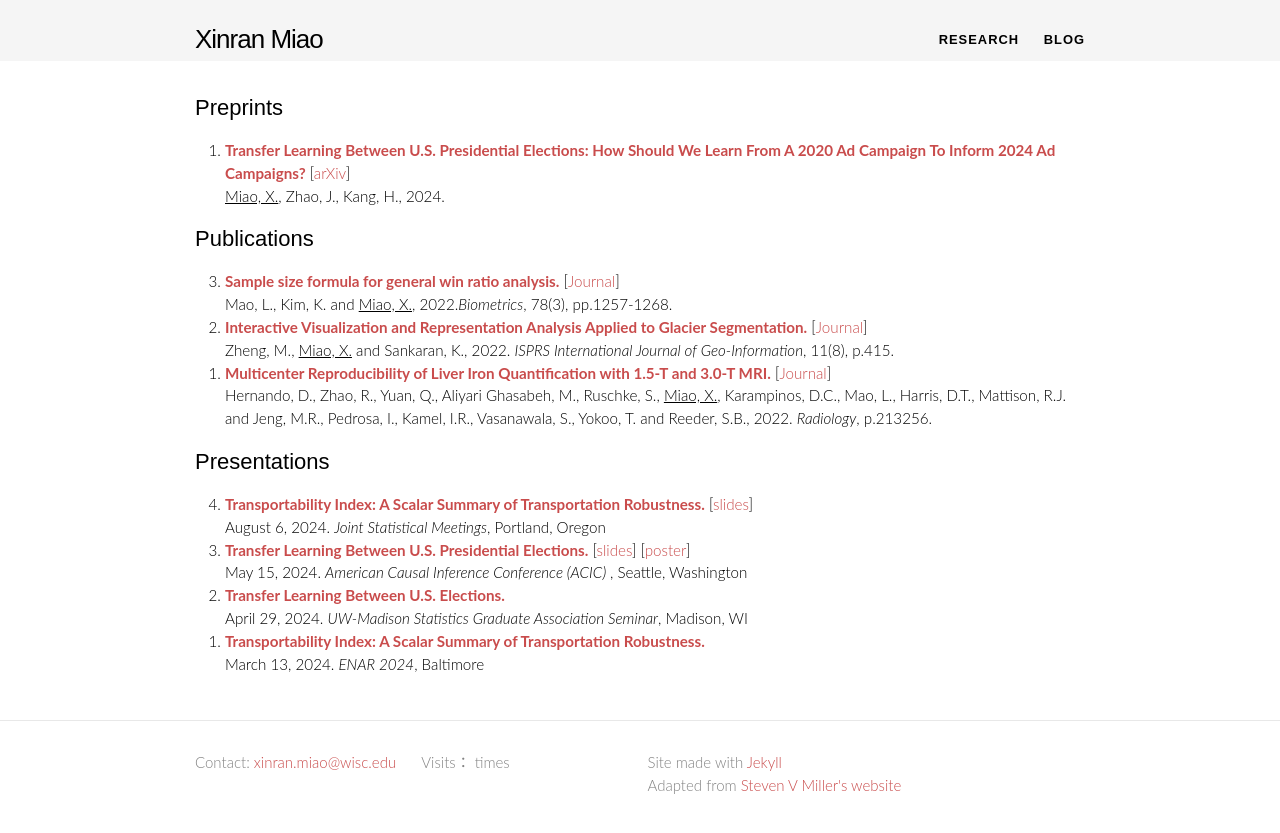
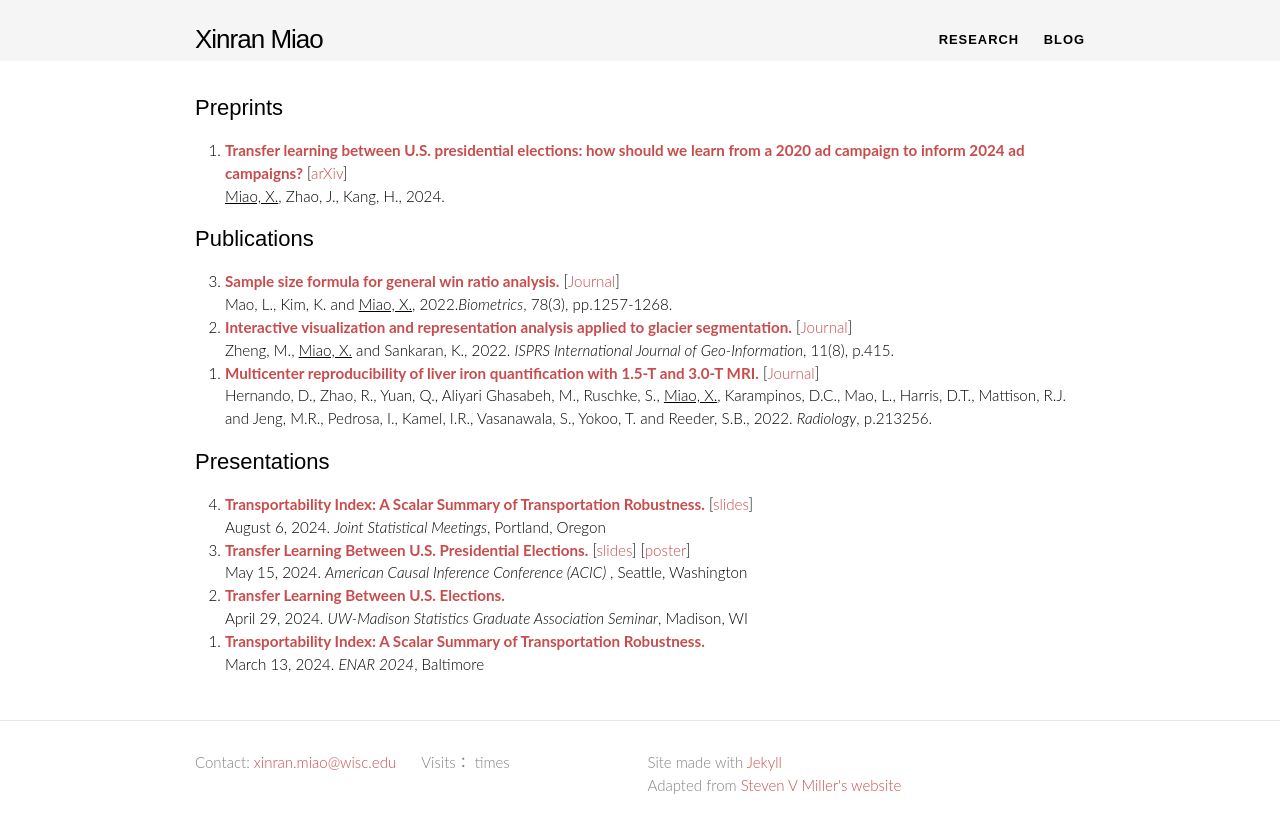
Before and after one commit to XinranMiao/XinranMiao.github.io, a Jekyll site: the page built from research.html, in a window 1280 px wide. Shown: the top 833 px of the page. Built offline with Jekyll 4.4.1, drawn with Linux system fonts in a browser that asks for light colours; nearby versions of some CDN libraries; some web fonts are replaced; comment, search, counter and statistics services are not loaded.

Commit message:
lower letters

```diff
--- a/research.html
+++ b/research.html
@@ -9,7 +9,7 @@ layout: default
 
 <h2>Preprints</h2>
 <ol>
-	<li><a href="https://www.arxiv.org/abs/2411.01100"><b>Transfer Learning Between U.S. Presidential Elections: How Should We Learn From A 2020 Ad Campaign To Inform 2024 Ad Campaigns?</b></a> [<a href = "https://www.arxiv.org/abs/2411.01100">arXiv</a>] <br>
+	<li><a href="https://www.arxiv.org/abs/2411.01100"><b>Transfer learning between U.S. presidential elections: how should we learn from a 2020 ad campaign to inform 2024 ad campaigns?</b></a> [<a href = "https://www.arxiv.org/abs/2411.01100">arXiv</a>] <br>
 		<u>Miao, X.</u>, Zhao, J., Kang, H., 2024.
 	</li>
 </ol>
@@ -20,10 +20,10 @@ layout: default
 		<li><b><a href = "https://doi.org/10.1111/biom.13501">Sample size formula for general win ratio analysis.</b></a> [<a href = "https://doi.org/10.1111/biom.13501">Journal</a>] <br>
 			Mao, L., Kim, K. and <u>Miao, X.</u>, 2022.<i>Biometrics</i>, 78(3), pp.1257-1268.
 		</li>
-		<li><b><a href = "https://doi.org/10.3390/ijgi11080415">Interactive Visualization and Representation Analysis Applied to Glacier Segmentation.</b></a> [<a href = "https://doi.org/10.3390/ijgi11080415">Journal</a>]<br>
+		<li><b><a href = "https://doi.org/10.3390/ijgi11080415">Interactive visualization and representation analysis applied to glacier segmentation.</b></a> [<a href = "https://doi.org/10.3390/ijgi11080415">Journal</a>]<br>
 		Zheng, M., <u>Miao, X.</u> and Sankaran, K., 2022. <i>ISPRS International Journal of Geo-Information</i>, 11(8), p.415.
 	    </li>
-		<li><b><a href = "https://doi.org/10.1148/radiol.213256">Multicenter Reproducibility of Liver Iron Quantification with 1.5-T and 3.0-T MRI.</b></a> [<a href = "https://doi.org/10.1148/radiol.213256">Journal</a>]<br>
+		<li><b><a href = "https://doi.org/10.1148/radiol.213256">Multicenter reproducibility of liver iron quantification with 1.5-T and 3.0-T MRI.</b></a> [<a href = "https://doi.org/10.1148/radiol.213256">Journal</a>]<br>
 			Hernando, D., Zhao, R., Yuan, Q., Aliyari Ghasabeh, M., Ruschke, S., <u>Miao, X.</u>, Karampinos, D.C., Mao, L., Harris, D.T., Mattison, R.J. and Jeng, M.R., Pedrosa, I., Kamel, I.R., Vasanawala, S., Yokoo, T. and Reeder, S.B., 2022. <i>Radiology</i>, p.213256.
 		</li>
 	  </ol>
```
